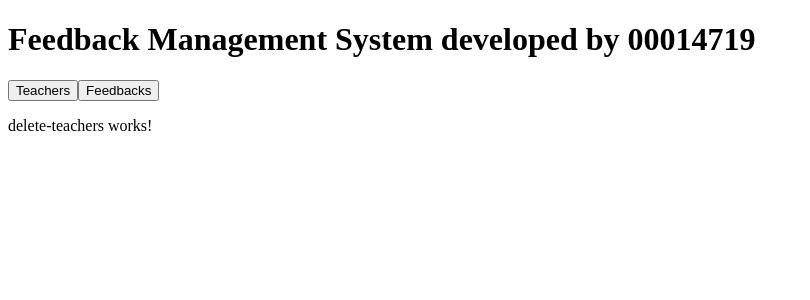
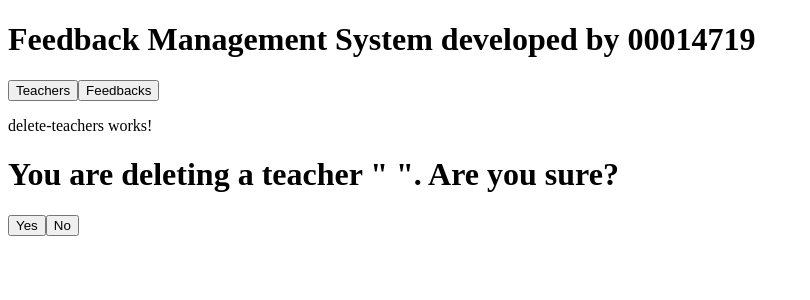
Before and after one commit to 00014719/WAD_CW_00014719, an Angular app in the folder SPA_00014719/: page /deleteTeacher/1 in a window 1280 px wide. Shown: the top 300 px of the page, without its empty margins (0-810 px from the left). Built offline with nearby package versions, Linux system fonts and the light colour scheme; no server answers.

Commit message:
DELETE teacher complete

```diff
--- a/SPA_00014719/src/app/pages/delete-teachers/delete-teachers.component.html
+++ b/SPA_00014719/src/app/pages/delete-teachers/delete-teachers.component.html
@@ -1 +1,6 @@
 <p>delete-teachers works!</p>
+
+<h1>You are deleting a teacher "{{ teacher.firstName }} {{ teacher.lastName }}". Are you sure?</h1>
+
+<button (click)="deleteTeacher()">Yes</button>
+<button (click)="cancelDelete()">No</button>
--- a/SPA_00014719/src/app/pages/delete-teachers/delete-teachers.component.ts
+++ b/SPA_00014719/src/app/pages/delete-teachers/delete-teachers.component.ts
@@ -1,4 +1,7 @@
-import { Component } from '@angular/core';
+import { Component, OnInit } from '@angular/core';
+import { TeacherService } from '../../services/teacher.service';
+import { ActivatedRoute, Router } from '@angular/router';
+import { Teacher } from '../../services/models/teacher.model';
 
 @Component({
   selector: 'app-delete-teachers',
@@ -7,6 +10,42 @@ import { Component } from '@angular/core';
   templateUrl: './delete-teachers.component.html',
   styleUrl: './delete-teachers.component.css'
 })
-export class DeleteTeachersComponent {
+export class DeleteTeachersComponent implements OnInit {
+  teacher: Teacher = {
+    id: 0,
+    firstName: '',
+    lastName: ''
+  }
 
+  teacherId: number = 0;
+
+  constructor(private route: ActivatedRoute,
+    private teacherService : TeacherService,
+    private router : Router) {}
+
+    ngOnInit(): void {
+      const teacherId = this.route.snapshot.paramMap.get('id');
+      this.teacherId = teacherId ? + teacherId : 0;
+      this.getTeacher(this.teacherId);
+    }
+
+    getTeacher(id: number): void {
+      this.teacherService.getTeacher(id)
+        .subscribe(teacher => {
+          this.teacher = teacher
+        });
+    }
+  deleteTeacher(): void{
+    this.teacherService.deleteTeacher(this.teacherId)
+      .subscribe(
+        response => {
+            this.router.navigate(['/teachers']);
+        },
+        error => console.log(error)
+      );
+  }
+
+  cancelDelete(): void{
+    this.router.navigate(['/teachers']);
+  }
 }
--- a/SPA_00014719/src/app/pages/list-teachers/list-teachers.component.html
+++ b/SPA_00014719/src/app/pages/list-teachers/list-teachers.component.html
@@ -18,7 +18,7 @@
                 <td>
                     <a [routerLink]="['/editTeacher', teacher.id]">Edit Teacher</a>
                     OR
-                    <a [routerLink]="['/deleteTeaecher', teacher.id]">Delete Teacher</a>
+                    <a [routerLink]="['/deleteTeacher', teacher.id]">Delete Teacher</a>
                 </td>
             </tr>
         }
--- a/SPA_00014719/src/app/services/teacher.service.ts
+++ b/SPA_00014719/src/app/services/teacher.service.ts
@@ -8,7 +8,7 @@ import { Teacher } from './models/teacher.model';
 })
 export class TeacherService {
 
-  private apiUrl = 'https://localhost:7070/api/Teacher'
+  private apiUrl = 'https://localhost:7070/api/Teacher/'
   constructor(private http: HttpClient) { }
 
   getTeachers(): Observable<Teacher[]>{
```
Also changed, not shown: 1 other file (tests, documents, lock files or other folders).
